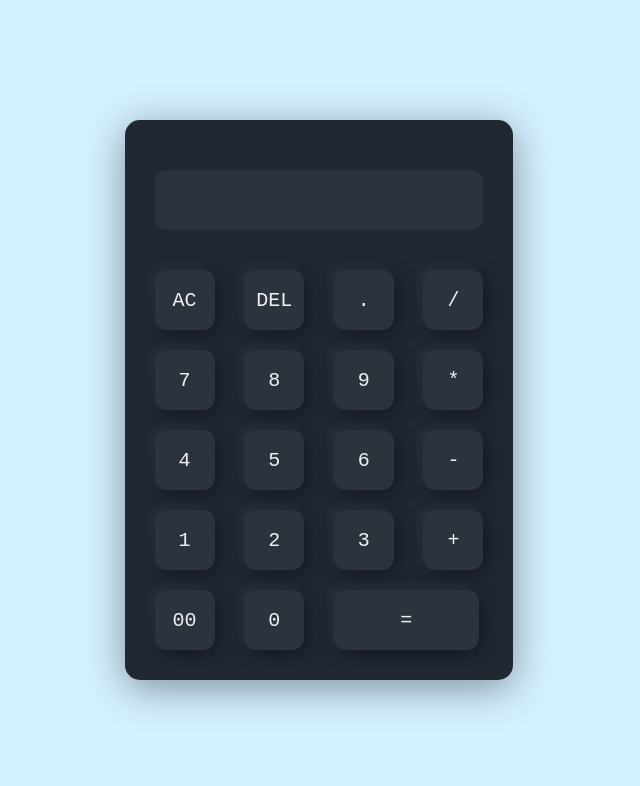
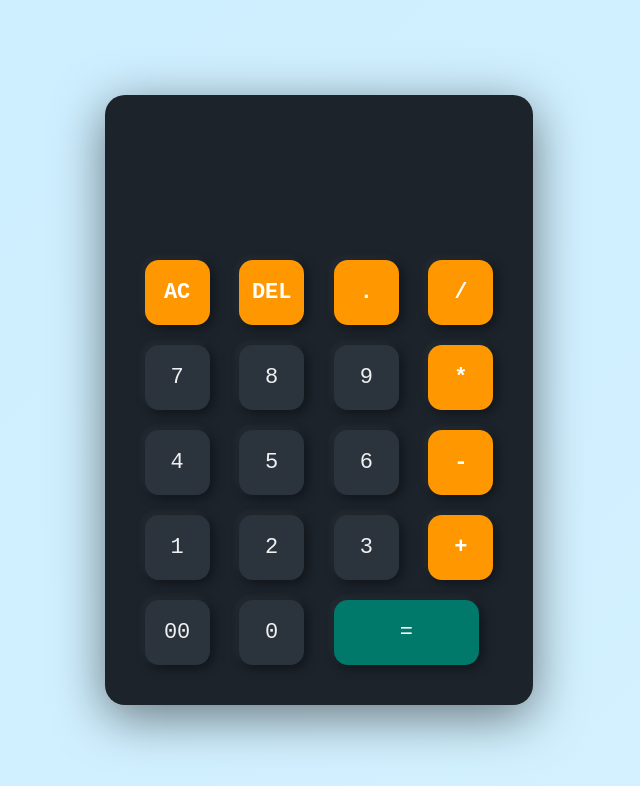
Before and after one commit to jubayer17/30days30projects-calculator, a plain HTML site: page index.html in a window 1280 px wide. Shown: the whole page, without its empty margins (321-961 px from the left). Drawn offline with Linux system fonts and the light colour scheme.

Commit message:
finalize code for styling

```diff
--- a/style.css
+++ b/style.css
@@ -8,44 +8,51 @@
 .container {
   width: 100%;
   height: 100vh;
-  background: #d4f1ff;
+  background: linear-gradient(135deg, #cceeff, #d4f1ff);
   display: flex;
   align-items: center;
   justify-content: center;
+  padding: 20px;
 }
 
 .calculator {
-  background: #212832;
-  padding: 20px;
-  border-radius: 15px;
-  box-shadow: 0 8px 40px rgba(0, 0, 0, 0.4);
+  background: #1c232b;
+  padding: 30px;
+  border-radius: 20px;
+  box-shadow: 0 12px 50px rgba(0, 0, 0, 0.5);
+  transition: transform 0.3s ease, box-shadow 0.3s ease;
+}
+
+.calculator:hover {
+  transform: scale(1.01);
+  box-shadow: 0 15px 60px rgba(0, 0, 0, 0.6);
 }
 
 .calculator form input {
-  border: 0;
-  outline: 0;
-  width: 60px;
-  height: 60px;
-  border-radius: 12px;
+  border: none;
+  outline: none;
+  width: 65px;
+  height: 65px;
+  border-radius: 14px;
   background: #2b333d;
-  box-shadow: -4px -4px 12px rgba(255, 255, 255, 0.05),
-    4px 4px 18px rgba(0, 0, 0, 0.4);
-  font-size: 20px;
+  box-shadow: -3px -3px 8px rgba(255, 255, 255, 0.05),
+    3px 3px 12px rgba(0, 0, 0, 0.45);
+  font-size: 22px;
   color: #f0f0f0;
   cursor: pointer;
   margin: 10px;
-  transition: background 0.3s ease, color 0.3s ease, box-shadow 0.3s ease;
+  transition: all 0.25s ease;
 }
 
 .calculator form input:hover {
-  background: #3c4755;
+  background: #3f4a58;
   color: #ffffff;
-  box-shadow: 0 0 12px rgba(0, 0, 0, 0.3);
+  box-shadow: 0 0 15px rgba(0, 0, 0, 0.35);
 }
 
 .calculator form input:active {
-  background: #2b333d;
-  box-shadow: 0 0 12px rgba(0, 0, 0, 0.5);
+  background: #262e37;
+  box-shadow: inset 0 0 10px rgba(0, 0, 0, 0.5);
 }
 
 form .display {
@@ -53,13 +60,39 @@ form .display {
   justify-content: flex-end;
   margin: 20px 0;
 }
+
 form .display input {
   text-align: right;
   flex: 1;
   font-size: 45px;
+  background: #1c232b;
+  color: #fff;
+  border: none;
   box-shadow: none;
+  padding: 10px 20px;
+  border-radius: 12px;
 }
 
 form input.eq {
   width: 145px;
+  background-color: #00796b;
+  color: #fff;
+  transition: background 0.3s ease;
 }
+
+form input.eq:hover {
+  background-color: #009688;
+}
+
+.first-row input {
+  background-color: #ff9800 !important;
+  color: #ffffff !important;
+  border: none;
+  font-weight: bold;
+}
+
+form input.imp {
+  background-color: #ff9800 !important;
+  color: #ffffff !important;
+  font-weight: bold;
+}
```
